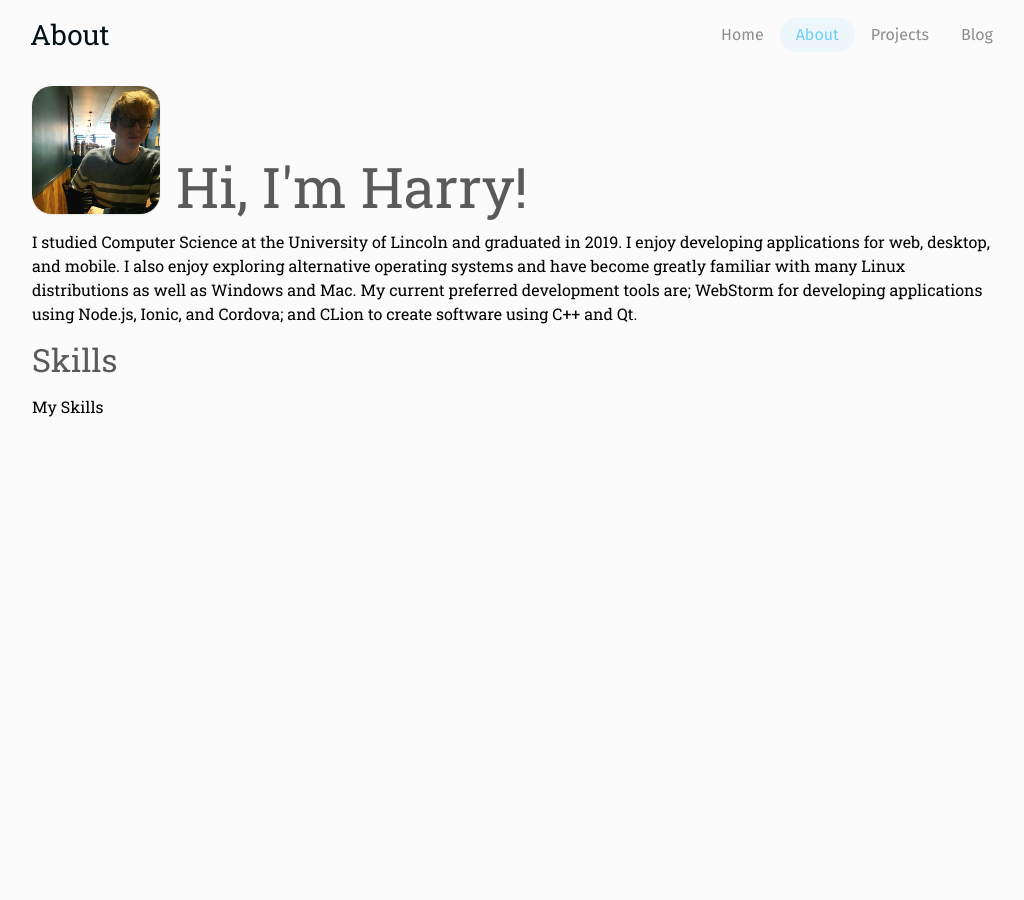
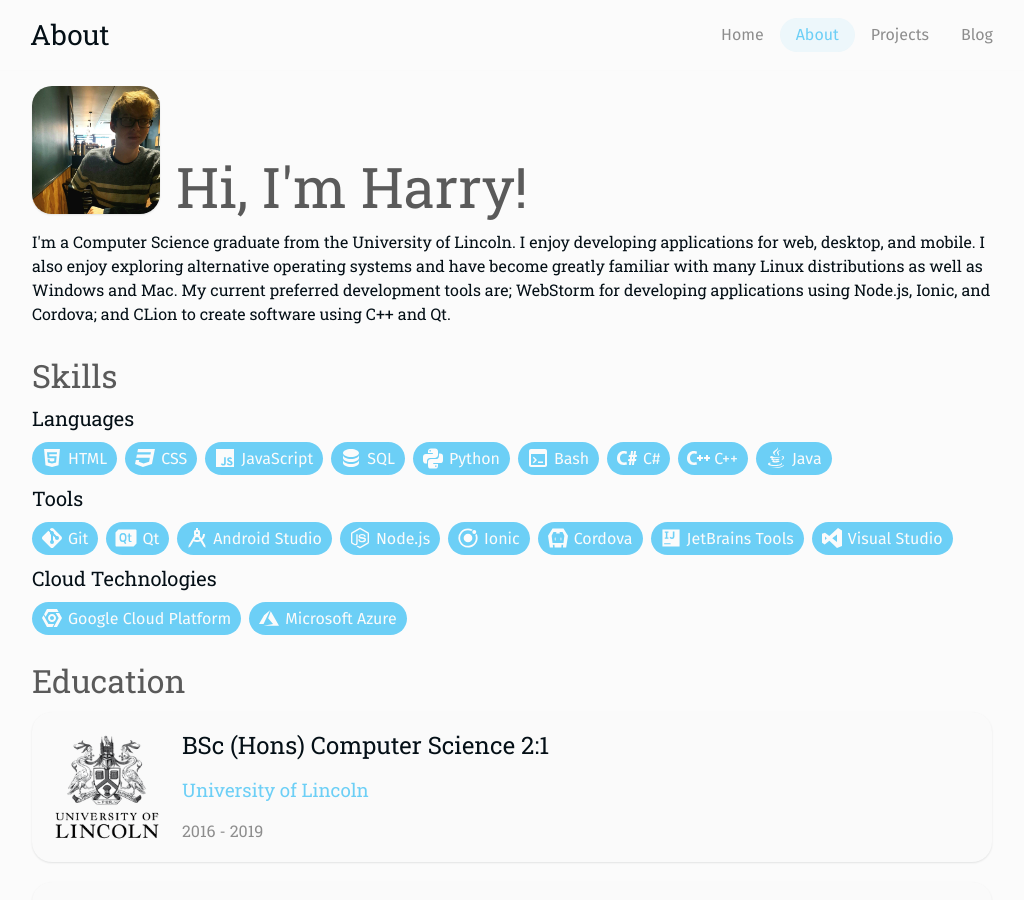
Before and after one commit to h-crocker/h-crocker.github.io, a Jekyll site: the page built from about.html, in a window 1280 px wide and 900 px high. Shown: the whole window, without its empty margins (128-1152 px from the left). Built offline with Jekyll 4.4.1, drawn with Linux system fonts in a browser that asks for light colours; some of the changed text lies outside the part shown.

Commit message:
about skills and education

```diff
--- /dev/null
+++ b/_includes/svg/azure.html
@@ -0,0 +1,5 @@
+<svg style="width:24px;height:24px"
+     viewBox="0 0 24 24"
+     fill="#000000" >
+    <path d="M13.05,4.24L6.56,18.05L2,18L7.09,9.24L13.05,4.24M13.75,5.33L22,19.76H6.74L16.04,18.1L11.17,12.31L13.75,5.33Z" />
+</svg>
--- /dev/null
+++ b/_includes/svg/bash.html
@@ -0,0 +1,6 @@
+<svg xmlns="http://www.w3.org/2000/svg" x="0px" y="0px"
+     width="24" height="24"
+     viewBox="0 0 24 24"
+     fill="#000000">
+    <path d="M 5 3 C 3.9069372 3 3 3.9069372 3 5 L 3 19 C 3 20.093063 3.9069372 21 5 21 L 19 21 C 20.093063 21 21 20.093063 21 19 L 21 5 C 21 3.9069372 20.093063 3 19 3 L 5 3 z M 5 8 L 19 8 L 19 19 L 5 19 L 5 8 z M 7.7929688 10.792969 L 6.7929688 11.792969 L 9 14 L 6.7929688 16.207031 L 7.7929688 17.207031 L 11 14 L 7.7929688 10.792969 z M 12 15.5 L 12 17 L 17 17 L 17 15.5 L 12 15.5 z"></path>
+</svg>
--- /dev/null
+++ b/_includes/svg/cordova.html
@@ -0,0 +1,5 @@
+<svg style="width:24px;height:24px"
+     viewBox="0 0 24 24"
+     fill="#000000">
+    <path d="M20.18,21.55H16.94L17.17,18.82H15.58L15.35,21.55H8.65L8.42,18.82H6.83L7.06,21.55H3.82L2,9.73L6.55,2.45H17.45L22,9.73L20.18,21.55M16.55,6.09H13.62L13.82,7.45H10.18L10.38,6.09H7.45L5.64,9.73L6.55,17H17.45L18.36,9.73L16.55,6.09M14.95,14.59C14.7,14.59 14.5,13.83 14.5,12.9C14.5,11.96 14.7,11.2 14.95,11.2C15.21,11.2 15.41,11.96 15.41,12.9C15.41,13.83 15.21,14.59 14.95,14.59M9.22,14.73C8.96,14.73 8.76,13.97 8.76,13.04C8.76,12.1 8.96,11.35 9.22,11.35C9.47,11.35 9.67,12.1 9.67,13.04C9.67,13.97 9.47,14.73 9.22,14.73Z" />
+</svg>
--- /dev/null
+++ b/_includes/svg/css.html
@@ -0,0 +1,5 @@
+<svg style="width:24px;height:24px"
+     viewBox="0 0 24 24"
+     fill="#000000">
+    <path d="M5,3L4.35,6.34H17.94L17.5,8.5H3.92L3.26,11.83H16.85L16.09,15.64L10.61,17.45L5.86,15.64L6.19,14H2.85L2.06,18L9.91,21L18.96,18L20.16,11.97L20.4,10.76L21.94,3H5Z" />
+</svg>
--- /dev/null
+++ b/_includes/svg/database.html
@@ -0,0 +1,5 @@
+<svg style="width:24px;height:24px"
+     viewBox="0 0 24 24"
+     fill="#000000" >
+    <path d="M12,3C7.58,3 4,4.79 4,7C4,9.21 7.58,11 12,11C16.42,11 20,9.21 20,7C20,4.79 16.42,3 12,3M4,9V12C4,14.21 7.58,16 12,16C16.42,16 20,14.21 20,12V9C20,11.21 16.42,13 12,13C7.58,13 4,11.21 4,9M4,14V17C4,19.21 7.58,21 12,21C16.42,21 20,19.21 20,17V14C20,16.21 16.42,18 12,18C7.58,18 4,16.21 4,14Z" />
+</svg>
--- /dev/null
+++ b/_includes/svg/gcp.html
@@ -0,0 +1,6 @@
+<svg xmlns="http://www.w3.org/2000/svg" x="0px" y="0px"
+     width="24" height="24"
+     viewBox="0 0 24 24"
+     fill="#000000;">
+    <path d="M 6.96875 3 L 4.09375 8.1875 L 5.5625 10.8125 L 8.4375 6 L 18.6875 6 L 17 3 Z M 15.71875 7 L 18.6875 11.90625 L 13.625 21 L 17 21 L 22 12 L 19.21875 7 Z M 12 8 C 9.792969 8 8 9.792969 8 12 C 8 14.207031 9.792969 16 12 16 C 14.207031 16 16 14.207031 16 12 C 16 9.792969 14.207031 8 12 8 Z M 3.53125 9.21875 L 2 12 L 6.96875 21 L 12.5 21 L 14.15625 18 L 8.40625 18 Z M 12 10 C 13.101563 10 14 10.898438 14 12 C 14 13.101563 13.101563 14 12 14 C 10.898438 14 10 13.101563 10 12 C 10 10.898438 10.898438 10 12 10 Z "></path>
+</svg>
--- /dev/null
+++ b/_includes/svg/git.html
@@ -0,0 +1,5 @@
+<svg style="width:24px;height:24px"
+     viewBox="0 0 24 24"
+     fill="#000000" >
+    <path d="M2.6,10.59L8.38,4.8L10.07,6.5C9.83,7.35 10.22,8.28 11,8.73V14.27C10.4,14.61 10,15.26 10,16A2,2 0 0,0 12,18A2,2 0 0,0 14,16C14,15.26 13.6,14.61 13,14.27V9.41L15.07,11.5C15,11.65 15,11.82 15,12A2,2 0 0,0 17,14A2,2 0 0,0 19,12A2,2 0 0,0 17,10C16.82,10 16.65,10 16.5,10.07L13.93,7.5C14.19,6.57 13.71,5.55 12.78,5.16C12.35,5 11.9,4.96 11.5,5.07L9.8,3.38L10.59,2.6C11.37,1.81 12.63,1.81 13.41,2.6L21.4,10.59C22.19,11.37 22.19,12.63 21.4,13.41L13.41,21.4C12.63,22.19 11.37,22.19 10.59,21.4L2.6,13.41C1.81,12.63 1.81,11.37 2.6,10.59Z" />
+</svg>
--- /dev/null
+++ b/_includes/svg/html.html
@@ -0,0 +1,5 @@
+<svg style="width:24px;height:24px"
+     viewBox="0 0 24 24"
+     fill="#000000" >
+    <path d="M12,17.56L16.07,16.43L16.62,10.33H9.38L9.2,8.3H16.8L17,6.31H7L7.56,12.32H14.45L14.22,14.9L12,15.5L9.78,14.9L9.64,13.24H7.64L7.93,16.43L12,17.56M4.07,3H19.93L18.5,19.2L12,21L5.5,19.2L4.07,3Z" />
+</svg>
--- /dev/null
+++ b/_includes/svg/intellij.html
@@ -0,0 +1,6 @@
+<svg xmlns="http://www.w3.org/2000/svg" x="0px" y="0px"
+     width="24" height="24"
+     viewBox="-2 -2 28 28"
+     fill="000000">
+    <path d="M2,2v20h20V2H2z M4.75,11.375H6V6H4.75V4.375H9V6H7.75v5.375H9V13H4.75V11.375z M11.5,19.25H4V18h7.5V19.25z M16,9.875 c0,1.125-0.25,3.25-3,3.25c-1.5,0-2.315-0.902-2.625-1.271l1.154-1.319c0.208,0.231,0.721,0.84,1.471,0.84 c1.125,0,1.125-1.125,1.125-1.5v-5.5H16V9.875z"></path>
+</svg>
--- /dev/null
+++ b/_includes/svg/ionic.html
@@ -0,0 +1,7 @@
+<svg style="width:24px;height:24px"
+     viewBox="0 0 184 184"
+     fill="#000000">
+    <path d="m 92.009444,58.520001 a 33.5,33.5 0 1 0 33.499996,33.5 33.54,33.54 0 0 0 -33.499996,-33.5 z"></path>
+    <path d="m 155.36944,46.23 a 15.26,15.26 0 0 1 -15.26,15.26 15.26,15.26 0 0 1 -15.26,-15.26 15.26,15.26 0 0 1 15.26,-15.260001 15.26,15.26 0 0 1 15.26,15.260001 z"></path>
+    <path d="m 158.89944,61.570001 -0.64,-1.4 -1,1.16 a 23,23 0 0 1 -9.21,6.34 l -1,0.36 0.4,1 a 60.09,60.09 0 1 1 -29.71,-31.21 l 0.94,0.45 0.41,-1 a 23,23 0 0 1 6.78,-8.89 l 1.2,-1 -1.37,-0.71 a 72.68,72.68 0 0 0 -33.699996,-8.19 73.51,73.51 0 1 0 66.889996,43 z"></path>
+</svg>
--- /dev/null
+++ b/_includes/svg/node.js.html
@@ -0,0 +1,5 @@
+<svg style="width:24px;height:24px"
+     viewBox="0 0 24 24"
+     fill="#000000">
+    <path d="M12,1.85C11.73,1.85 11.45,1.92 11.22,2.05L3.78,6.35C3.3,6.63 3,7.15 3,7.71V16.29C3,16.85 3.3,17.37 3.78,17.65L5.73,18.77C6.68,19.23 7,19.24 7.44,19.24C8.84,19.24 9.65,18.39 9.65,16.91V8.44C9.65,8.32 9.55,8.22 9.43,8.22H8.5C8.37,8.22 8.27,8.32 8.27,8.44V16.91C8.27,17.57 7.59,18.22 6.5,17.67L4.45,16.5C4.38,16.45 4.34,16.37 4.34,16.29V7.71C4.34,7.62 4.38,7.54 4.45,7.5L11.89,3.21C11.95,3.17 12.05,3.17 12.11,3.21L19.55,7.5C19.62,7.54 19.66,7.62 19.66,7.71V16.29C19.66,16.37 19.62,16.45 19.55,16.5L12.11,20.79C12.05,20.83 11.95,20.83 11.88,20.79L10,19.65C9.92,19.62 9.84,19.61 9.79,19.64C9.26,19.94 9.16,20 8.67,20.15C8.55,20.19 8.36,20.26 8.74,20.47L11.22,21.94C11.46,22.08 11.72,22.15 12,22.15C12.28,22.15 12.54,22.08 12.78,21.94L20.22,17.65C20.7,17.37 21,16.85 21,16.29V7.71C21,7.15 20.7,6.63 20.22,6.35L12.78,2.05C12.55,1.92 12.28,1.85 12,1.85M14,8C11.88,8 10.61,8.89 10.61,10.39C10.61,12 11.87,12.47 13.91,12.67C16.34,12.91 16.53,13.27 16.53,13.75C16.53,14.58 15.86,14.93 14.3,14.93C12.32,14.93 11.9,14.44 11.75,13.46C11.73,13.36 11.64,13.28 11.53,13.28H10.57C10.45,13.28 10.36,13.37 10.36,13.5C10.36,14.74 11.04,16.24 14.3,16.24C16.65,16.24 18,15.31 18,13.69C18,12.08 16.92,11.66 14.63,11.35C12.32,11.05 12.09,10.89 12.09,10.35C12.09,9.9 12.29,9.3 14,9.3C15.5,9.3 16.09,9.63 16.32,10.66C16.34,10.76 16.43,10.83 16.53,10.83H17.5C17.55,10.83 17.61,10.81 17.65,10.76C17.69,10.72 17.72,10.66 17.7,10.6C17.56,8.82 16.38,8 14,8Z" />
+</svg>
--- /dev/null
+++ b/_includes/svg/qt.html
@@ -0,0 +1,5 @@
+<svg style="width:24px;height:24px"
+     viewBox="0 0 48 48"
+     fill="#000000" >
+    <path d="M 8.7265625 7 L 3 13 L 3 39 C 3 41 5 41 5 41 L 39.273438 41 L 45 35 L 45 9 C 45 7 43 7 43 7 L 8.7265625 7 z M 18.035156 14 C 23.593776 14 25 17 25 23 C 25 27 24.505724 30 22.427734 31 L 24.609375 35 L 21.931641 36 L 19.621094 32 L 18.035156 32 C 12.450556 32 11 29 11 23 C 11 17 12.476536 14 18.035156 14 z M 29.027344 15 L 32 15 L 32 19 L 35 19 L 35 21 L 32 21 L 32 27 C 32 29 32.110236 30 33.460938 30 L 34.935547 30 L 35.064453 32 L 32.871094 32 C 29.935934 32 29.027344 31 29.027344 27 L 29.027344 21 L 27 21 L 27 19 L 29.027344 19 L 29.027344 15 z M 18.011719 17 C 14.782379 17 14 19 14 23 C 14 27 14.757909 29 18.011719 29 C 21.26553 29 22 27 22 23 C 22.000009 19 21.24106 17 18.011719 17 z "></path>
+</svg>
--- /dev/null
+++ b/_includes/svg/visualstudio.html
@@ -0,0 +1,5 @@
+<svg style="width:24px;height:24px"
+     viewBox="0 0 24 24"
+     fill="#000000">
+    <path d="M17,8.5L12.25,12.32L17,16V8.5M4.7,18.4L2,16.7V7.7L5,6.7L9.3,10.03L18,2L22,4.5V20L17,22L9.34,14.66L4.7,18.4M5,14L6.86,12.28L5,10.5V14Z" />
+</svg>
--- a/_sass/about.scss
+++ b/_sass/about.scss
@@ -24,12 +24,14 @@
 }
 
 .about-title {
-  margin: 0;
+  margin: 0 0 12px;
+  padding-top: 16px;
   font-size: 2em;
 }
 
 .about-description {
   line-height: 1.5;
+  color: $foreground;
 }
 
 .title-wrapper {
@@ -43,9 +45,18 @@
   display: table-cell;
   font-size: 56px;
   line-height: 56px;
+  padding-top: 0;
+  margin-bottom: 0;
 }
 
 @media (max-width: 379px) {
+  .title-wrapper .about-title {
+    font-size: 48px;
+    line-height: 48px;
+  }
+}
+
+@media (max-width: 329px) {
   .about-image {
     display: none;
   }
@@ -61,3 +72,93 @@
     margin-top: 0;
   }
 }
+
+.about-skills-list-title {
+  font-size: 1.25em;
+  margin-bottom: 12px;
+  color: $foreground;
+}
+
+.about-skills-list {
+  page-break-inside: avoid;
+  break-inside: avoid-column;
+  width: $full;
+  margin-bottom: 4px;
+}
+
+.skill {
+  background-color: $primary;
+  padding: 4px 8px;
+  display: inline-block;
+  border-radius: 100px;
+  margin-right: 4px;
+  margin-bottom: 8px;
+}
+
+.skill svg {
+  fill: $background;
+  display: inline-block;
+  vertical-align: middle;
+}
+
+.skill p {
+  color: $background;
+  font-family: $sans-serif;
+  display: inline-block;
+  vertical-align: middle;
+  height: 24px;
+  line-height: 24px;
+  margin: 1px 2px 0 4px;
+}
+
+.about-edu-item {
+  height: 150px;
+  display: flex;
+  background-color: $card-background;
+  box-shadow: $card-shadow;
+  border-radius: 20px;
+  margin-bottom: 20px;
+  white-space: nowrap;
+  overflow: hidden;
+}
+
+.about-edu-item-info {
+  margin-left: 16px;
+  padding-right: 16px;
+}
+
+.about-edu-item h2 {
+  color: $foreground;
+}
+
+.about-edu-item h3 {
+  color: $primary;
+}
+
+.about-edu-item h4 {
+  color: $nav-foreground;
+}
+
+.about-edu-item img {
+  height: 150px - 32px;
+  width: 150px - 32px;
+  margin-left: 16px;
+  margin-top: 16px;
+}
+
+@media (max-width: 620px) {
+  .about-edu-item {
+    white-space: unset;
+    overflow: unset;
+    height: unset;
+    text-align: center;
+  }
+
+  .about-edu-item-info {
+    width: $full;
+  }
+
+  .about-edu-item img {
+    display: none;
+  }
+}
--- a/about.html
+++ b/about.html
@@ -11,7 +11,7 @@ permalink: /about/
         <h1 class="about-title">Hi, I'm Harry!</h1>
     </div>
     <p class="about-description">
-        I studied Computer Science at the University of Lincoln and graduated in 2019. I enjoy developing applications for web, desktop, and mobile. I also enjoy exploring alternative operating systems
+        I'm a Computer Science graduate from the University of Lincoln. I enjoy developing applications for web, desktop, and mobile. I also enjoy exploring alternative operating systems
         and have become greatly familiar with many Linux distributions as well as Windows and Mac. My current preferred
         development tools are; WebStorm for developing applications using Node.js, Ionic, and Cordova; and CLion to create
         software using C++ and&nbsp;Qt.
@@ -19,6 +19,110 @@ permalink: /about/
 </div>
 
 <h1 class="about-title">Skills</h1>
-<p class="about-description">
-    My Skills
-</p>
+<div class="about-skills">
+    <div class="about-skills-list">
+        <div class="about-skills-list-title">Languages</div>
+        <div class="skill">
+            {%- include svg/html.html -%}
+            <p>HTML</p>
+        </div>
+        <div class="skill">
+            {%- include svg/css.html -%}
+            <p>CSS</p>
+        </div>
+        <div class="skill">
+            {%- include svg/javascript.html -%}
+            <p>JavaScript</p>
+        </div>
+        <div class="skill">
+            {%- include svg/database.html -%}
+            <p>SQL</p>
+        </div>
+        <div class="skill">
+            {%- include svg/python.html -%}
+            <p>Python</p>
+        </div>
+        <div class="skill">
+            {%- include svg/bash.html -%}
+            <p>Bash</p>
+        </div>
+        <div class="skill">
+            {%- include svg/csharp.html -%}
+            <p>C#</p>
+        </div>
+        <div class="skill">
+            {%- include svg/cpp.html -%}
+            <p>C++</p>
+        </div>
+        <div class="skill">
+            {%- include svg/java.html -%}
+            <p>Java</p>
+        </div>
+    </div>
+    <div class="about-skills-list">
+        <div class="about-skills-list-title">Tools</div>
+        <div class="skill">
+            {%- include svg/git.html -%}
+            <p>Git</p>
+        </div>
+        <div class="skill">
+            {%- include svg/qt.html -%}
+            <p>Qt</p>
+        </div>
+        <div class="skill">
+            {%- include svg/android-studio.html -%}
+            <p>Android Studio</p>
+        </div>
+        <div class="skill">
+            {%- include svg/node.js.html -%}
+            <p>Node.js</p>
+        </div>
+        <div class="skill">
+            {%- include svg/ionic.html -%}
+            <p>Ionic</p>
+        </div>
+        <div class="skill">
+            {%- include svg/cordova.html -%}
+            <p>Cordova</p>
+        </div>
+        <div class="skill">
+            {%- include svg/intellij.html -%}
+            <p>JetBrains Tools</p>
+        </div>
+        <div class="skill">
+            {%- include svg/visualstudio.html -%}
+            <p>Visual Studio</p>
+        </div>
+    </div>
+    <div class="about-skills-list">
+        <div class="about-skills-list-title">Cloud Technologies</div>
+        <div class="skill">
+            {%- include svg/gcp.html -%}
+            <p>Google Cloud Platform</p>
+        </div>
+        <div class="skill">
+            {%- include svg/azure.html -%}
+            <p>Microsoft Azure</p>
+        </div>
+    </div>
+</div>
+
+<h1 class="about-title">Education</h1>
+<div class="about-edu">
+    <div class="about-edu-item">
+        <img src="{{ site.url }}/assets/img/uol.png">
+        <div class="about-edu-item-info">
+            <h2>BSc (Hons) Computer Science 2:1</h2>
+            <h3>University of Lincoln</h3>
+            <h4>2016 - 2019</h4>
+        </div>
+    </div>
+    <div class="about-edu-item">
+        <img src="{{ site.url }}/assets/img/ms.png">
+        <div class="about-edu-item-info">
+            <h2>MTA: Database Fundamentals</h2>
+            <h3>Microsoft</h3>
+            <h4>2018</h4>
+        </div>
+    </div>
+</div>
```
Also changed, not shown: assets/img/ms.png (added), assets/img/uol.png (added).
